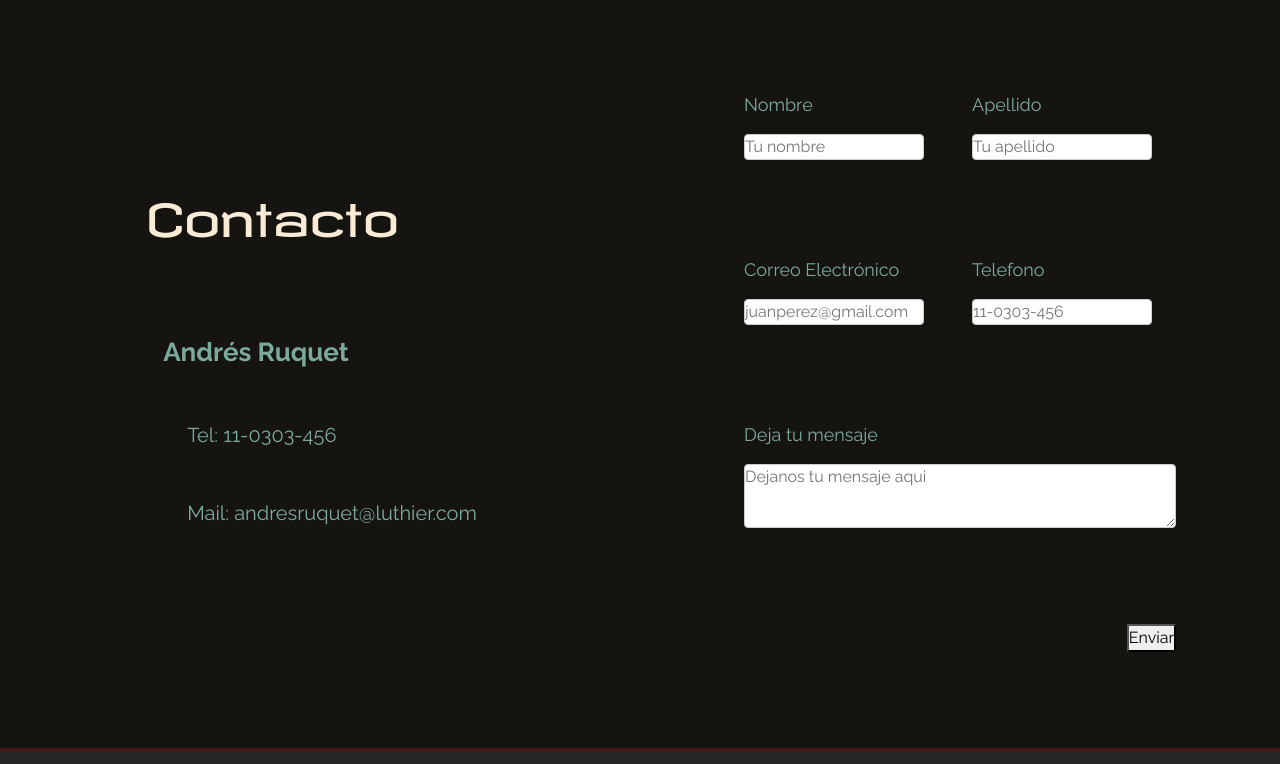
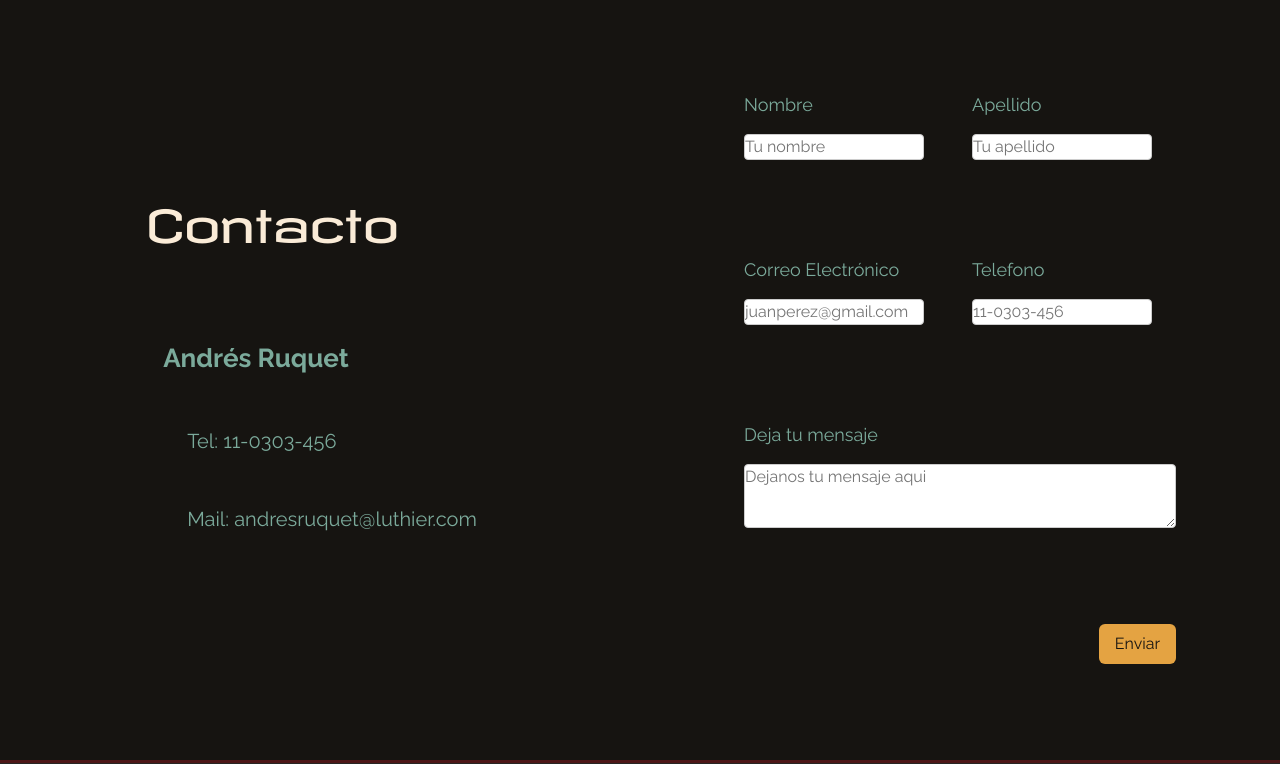
Before and after one commit to Ruquet87/Entrega-2, a plain HTML site: page pages/contacto.html in a window 1280 px wide. Shown: the part 155-919 px from the top of the page. Drawn offline with nearby package versions, Linux system fonts and the light colour scheme; grey boxes are pictures that could not be loaded; a web font is replaced by a local one.

Commit message:
se agrego estilo al boton enviar del form de contacto

```diff
--- a/css/style.css
+++ b/css/style.css
@@ -66,7 +66,7 @@ main {
 
 h1 {
   color: antiquewhite;
-  font-family: "fuentetitulo";
+  font-family: "FuenteTitulo";
   font-size: 45px;
 }
 
@@ -383,6 +383,21 @@ form {
   gap: 6rem;
 }
 
+form button {
+  background-color: rgb(228, 163, 66);
+  color: #161411;
+  font-size: 1rem;
+  padding: 0.5rem 1rem;
+  border: none;
+  border-radius: 6px;
+  cursor: pointer;
+  transition: background-color 0.3s ease;
+}
+
+form button:hover {
+  background-color: rgb(243, 199, 123);
+}
+
 .fila-formulario {
   display: flex;
   gap: 3rem;
```
